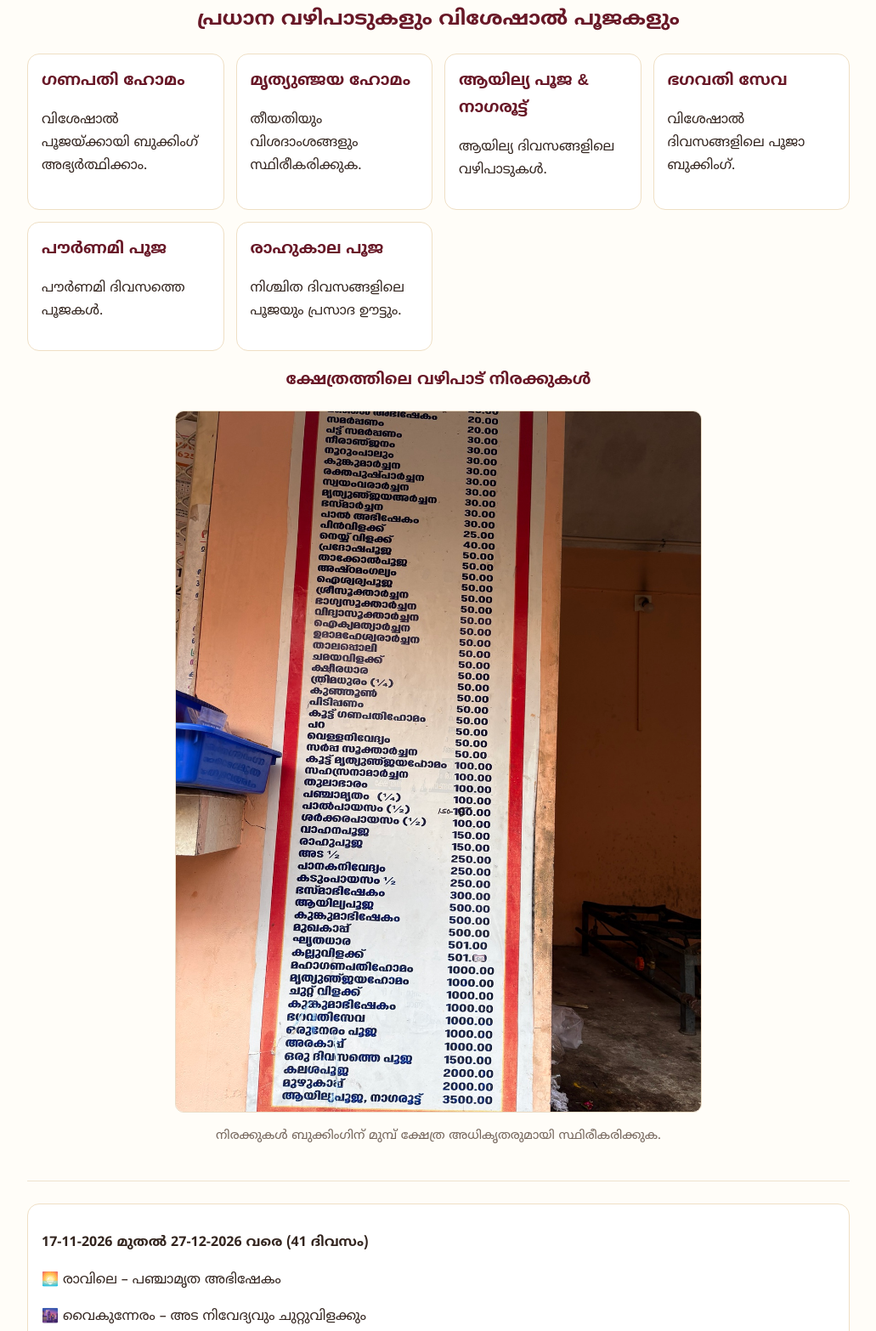
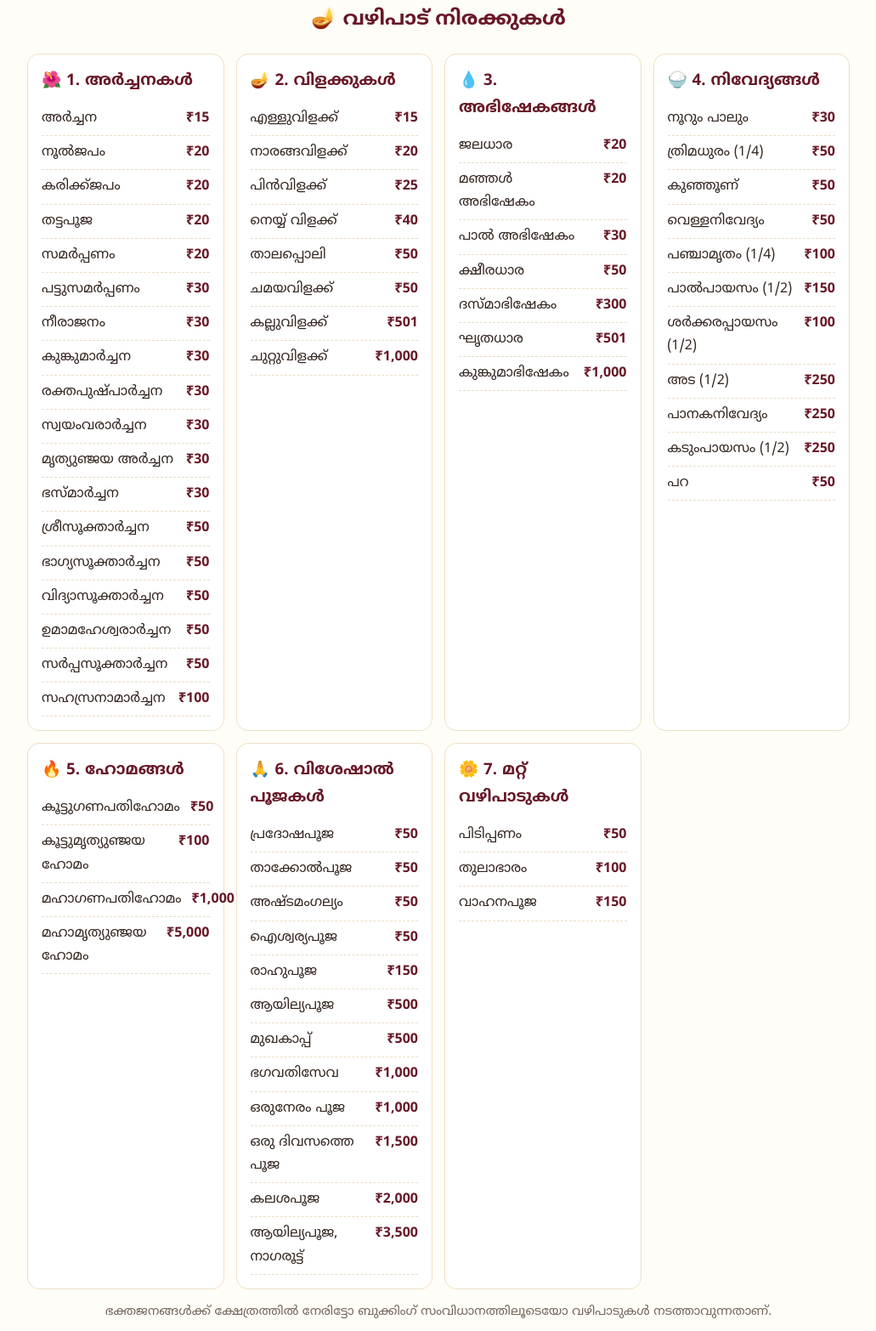
Before and after one commit to kaltharakkonamtemble/Kaltharakkonam-temple, a plain HTML site: page index.html in a window 1280 px wide. Shown: the part 1953-3519 px from the top of the page at 85% size, without its empty margins (124-1155 px from the left). Drawn offline with Linux system fonts and the light colour scheme.

Commit message:
Update index.html

```diff
--- a/index.html
+++ b/index.html
@@ -34,15 +34,185 @@ footer{background:#3d101a;color:#fff1dc;text-align:center;padding:22px}
 <section id="pooja"><h2>ദിവസേനയുള്ള പൂജാക്രമം</h2><div class="cards">
 <div class="card"><h3>🌅 രാവിലെ</h3><div class="row"><span>പള്ളി ഉണർത്തൽ</span><b>5:15 AM</b></div><div class="row"><span>നടതുറക്കൽ</span><b>5:30 AM</b></div><div class="row"><span>എതിരേൽപ്പ് പൂജ</span><b>6:30 AM</b></div><div class="row"><span>ഗണപതി ഹോമം</span><b>6:45 AM</b></div><div class="row"><span>ഉഷഃ പൂജ</span><b>7:15 AM</b></div><div class="row"><span>ഉച്ച പൂജ</span><b>8:45 AM</b></div><div class="row"><span>നട അടയ്ക്കൽ</span><b>9:30 AM</b></div></div>
 <div class="card"><h3>🌆 വൈകുന്നേരം</h3><div class="row"><span>നടതുറക്കൽ</span><b>5:00 PM</b></div><div class="row"><span>സന്ധ്യാദീപാരാധന</span><b>6:15 PM</b></div><div class="row"><span>അത്താഴ പൂജ</span><b>7:00 PM</b></div><div class="row"><span>നട അടയ്ക്കൽ</span><b>7:30 PM</b></div></div></div><p class="note">വിശേഷ ദിവസങ്ങളിൽ സമയക്രമത്തിൽ മാറ്റമുണ്ടാകാം.</p></section>
-<section id="offerings"><h2>പ്രധാന വഴിപാടുകളും വിശേഷാൽ പൂജകളും</h2><div class="cards">
-<div class="card"><h3>ഗണപതി ഹോമം</h3><p>വിശേഷാൽ പൂജയ്ക്കായി ബുക്കിംഗ് അഭ്യർത്ഥിക്കാം.</p></div>
-<div class="card"><h3>മൃത്യുഞ്ജയ ഹോമം</h3><p>തീയതിയും വിശദാംശങ്ങളും സ്ഥിരീകരിക്കുക.</p></div>
-<div class="card"><h3>ആയില്യ പൂജ & നാഗരൂട്ട്</h3><p>ആയില്യ ദിവസങ്ങളിലെ വഴിപാടുകൾ.</p></div>
-<div class="card"><h3>ഭഗവതി സേവ</h3><p>വിശേഷാൽ ദിവസങ്ങളിലെ പൂജാ ബുക്കിംഗ്.</p></div>
-<div class="card"><h3>പൗർണമി പൂജ</h3><p>പൗർണമി ദിവസത്തെ പൂജകൾ.</p></div>
-<div class="card"><h3>രാഹുകാല പൂജ</h3><p>നിശ്ചിത ദിവസങ്ങളിലെ പൂജയും പ്രസാദ ഊട്ടും.</p></div></div>
-<h3 style="text-align:center;color:var(--maroon)">ക്ഷേത്രത്തിലെ വഴിപാട് നിരക്കുകൾ</h3><img class="rates" src="assets/offering-rates.jpg" alt="വഴിപാട് നിരക്കുകളുടെ പട്ടിക">
-<p class="note">നിരക്കുകൾ ബുക്കിംഗിന് മുമ്പ് ക്ഷേത്ര അധികൃതരുമായി സ്ഥിരീകരിക്കുക.</p></section>
+<section id="offerings">
+
+<h2>🪔 വഴിപാട് നിരക്കുകൾ</h2>
+
+<div class="cards">
+
+<div class="card">
+
+<h3>🌺 1. അർച്ചനകൾ</h3>
+
+<div class="row"><span>അർച്ചന</span><b>₹15</b></div>
+
+<div class="row"><span>നൂൽജപം</span><b>₹20</b></div>
+
+<div class="row"><span>കരിക്ക്ജപം</span><b>₹20</b></div>
+
+<div class="row"><span>തട്ടപൂജ</span><b>₹20</b></div>
+
+<div class="row"><span>സമർപ്പണം</span><b>₹20</b></div>
+
+<div class="row"><span>പട്ടുസമർപ്പണം</span><b>₹30</b></div>
+
+<div class="row"><span>നീരാജനം</span><b>₹30</b></div>
+
+<div class="row"><span>കുങ്കുമാർച്ചന</span><b>₹30</b></div>
+
+<div class="row"><span>രക്തപുഷ്പാർച്ചന</span><b>₹30</b></div>
+
+<div class="row"><span>സ്വയംവരാർച്ചന</span><b>₹30</b></div>
+
+<div class="row"><span>മൃത്യുഞ്ജയ അർച്ചന</span><b>₹30</b></div>
+
+<div class="row"><span>ഭസ്മാർച്ചന</span><b>₹30</b></div>
+
+<div class="row"><span>ശ്രീസൂക്താർച്ചന</span><b>₹50</b></div>
+
+<div class="row"><span>ഭാഗ്യസൂക്താർച്ചന</span><b>₹50</b></div>
+
+<div class="row"><span>വിദ്യാസൂക്താർച്ചന</span><b>₹50</b></div>
+
+<div class="row"><span>ഉമാമഹേശ്വരാർച്ചന</span><b>₹50</b></div>
+
+<div class="row"><span>സർപ്പസൂക്താർച്ചന</span><b>₹50</b></div>
+
+<div class="row"><span>സഹസ്രനാമാർച്ചന</span><b>₹100</b></div>
+
+</div>
+
+<div class="card">
+
+<h3>🪔 2. വിളക്കുകൾ</h3>
+
+<div class="row"><span>എള്ളുവിളക്ക്</span><b>₹15</b></div>
+
+<div class="row"><span>നാരങ്ങവിളക്ക്</span><b>₹20</b></div>
+
+<div class="row"><span>പിൻവിളക്ക്</span><b>₹25</b></div>
+
+<div class="row"><span>നെയ്യ് വിളക്ക്</span><b>₹40</b></div>
+
+<div class="row"><span>താലപ്പൊലി</span><b>₹50</b></div>
+
+<div class="row"><span>ചമയവിളക്ക്</span><b>₹50</b></div>
+
+<div class="row"><span>കല്ലുവിളക്ക്</span><b>₹501</b></div>
+
+<div class="row"><span>ചുറ്റുവിളക്ക്</span><b>₹1,000</b></div>
+
+</div>
+
+<div class="card">
+
+<h3>💧 3. അഭിഷേകങ്ങൾ</h3>
+
+<div class="row"><span>ജലധാര</span><b>₹20</b></div>
+
+<div class="row"><span>മഞ്ഞൾ അഭിഷേകം</span><b>₹20</b></div>
+
+<div class="row"><span>പാൽ അഭിഷേകം</span><b>₹30</b></div>
+
+<div class="row"><span>ക്ഷീരധാര</span><b>₹50</b></div>
+
+<div class="row"><span>ദസ്മാഭിഷേകം</span><b>₹300</b></div>
+
+<div class="row"><span>ഘൃതധാര</span><b>₹501</b></div>
+
+<div class="row"><span>കുങ്കുമാഭിഷേകം</span><b>₹1,000</b></div>
+
+</div>
+
+<div class="card">
+
+<h3>🍚 4. നിവേദ്യങ്ങൾ</h3>
+
+<div class="row"><span>നൂറും പാലും</span><b>₹30</b></div>
+
+<div class="row"><span>ത്രിമധുരം (1/4)</span><b>₹50</b></div>
+
+<div class="row"><span>കുഞ്ഞൂണ്</span><b>₹50</b></div>
+
+<div class="row"><span>വെള്ളനിവേദ്യം</span><b>₹50</b></div>
+
+<div class="row"><span>പഞ്ചാമൃതം (1/4)</span><b>₹100</b></div>
+
+<div class="row"><span>പാൽപായസം (1/2)</span><b>₹150</b></div>
+
+<div class="row"><span>ശർക്കരപ്പായസം (1/2)</span><b>₹100</b></div>
+
+<div class="row"><span>അട (1/2)</span><b>₹250</b></div>
+
+<div class="row"><span>പാനകനിവേദ്യം</span><b>₹250</b></div>
+
+<div class="row"><span>കടുംപായസം (1/2)</span><b>₹250</b></div>
+
+<div class="row"><span>പറ</span><b>₹50</b></div>
+
+</div>
+
+<div class="card">
+
+<h3>🔥 5. ഹോമങ്ങൾ</h3>
+
+<div class="row"><span>കൂട്ടുഗണപതിഹോമം</span><b>₹50</b></div>
+
+<div class="row"><span>കൂട്ടുമൃത്യുഞ്ജയ ഹോമം</span><b>₹100</b></div>
+
+<div class="row"><span>മഹാഗണപതിഹോമം</span><b>₹1,000</b></div>
+
+<div class="row"><span>മഹാമൃത്യുഞ്ജയ ഹോമം</span><b>₹5,000</b></div>
+
+</div>
+
+<div class="card">
+
+<h3>🙏 6. വിശേഷാൽ പൂജകൾ</h3>
+
+<div class="row"><span>പ്രദോഷപൂജ</span><b>₹50</b></div>
+
+<div class="row"><span>താക്കോൽപൂജ</span><b>₹50</b></div>
+
+<div class="row"><span>അഷ്ടമംഗല്യം</span><b>₹50</b></div>
+
+<div class="row"><span>ഐശ്വര്യപൂജ</span><b>₹50</b></div>
+
+<div class="row"><span>രാഹുപൂജ</span><b>₹150</b></div>
+
+<div class="row"><span>ആയില്യപൂജ</span><b>₹500</b></div>
+
+<div class="row"><span>മുഖകാപ്പ്</span><b>₹500</b></div>
+
+<div class="row"><span>ഭഗവതിസേവ</span><b>₹1,000</b></div>
+
+<div class="row"><span>ഒരുനേരം പൂജ</span><b>₹1,000</b></div>
+
+<div class="row"><span>ഒരു ദിവസത്തെ പൂജ</span><b>₹1,500</b></div>
+
+<div class="row"><span>കലശപൂജ</span><b>₹2,000</b></div>
+
+<div class="row"><span>ആയില്യപൂജ, നാഗരൂട്ട്</span><b>₹3,500</b></div>
+
+</div>
+
+<div class="card">
+
+<h3>🌼 7. മറ്റ് വഴിപാടുകൾ</h3>
+
+<div class="row"><span>പിടിപ്പണം</span><b>₹50</b></div>
+
+<div class="row"><span>തുലാഭാരം</span><b>₹100</b></div>
+
+<div class="row"><span>വാഹനപൂജ</span><b>₹150</b></div>
+
+</div>
+
+</div>
+
+<p class="note">ഭക്തജനങ്ങൾക്ക് ക്ഷേത്രത്തിൽ നേരിട്ടോ ബുക്കിംഗ് സംവിധാനത്തിലൂടെയോ വഴിപാടുകൾ നടത്താവുന്നതാണ്.</p>
+
+</section>
 <section id="chirappu"><div class="card"><p><b>17-11-2026 മുതൽ 27-12-2026 വരെ (41 ദിവസം)</b></p><p>🌅 രാവിലെ – പഞ്ചാമൃത അഭിഷേകം</p><p>🌆 വൈകുന്നേരം – അട നിവേദ്യവും ചുറ്റുവിളക്കും</p><h3>വഴിപാട് നിരക്കുകൾ</h3><p>🌸 ചുറ്റുവിളക്ക് – ₹500</p><p>🌸 പഞ്ചാമൃതം, അട – ₹500</p></div></section>
 <section id="booking"><h2>ഓൺലൈൻ പൂജ ബുക്കിംഗ് അഭ്യർത്ഥന</h2><p class="intro">വിവരങ്ങൾ പൂരിപ്പിച്ച് WhatsApp വഴി ക്ഷേത്രത്തിലേക്ക് അയയ്ക്കാം. സ്ഥിരീകരണത്തിന് ശേഷമേ ബുക്കിംഗ് ഉറപ്പാകൂ.</p>
 <form id="bookingForm"><label>ഭക്തന്റെ പേര് *</label>വിലാസം <input id="name" required>
```
